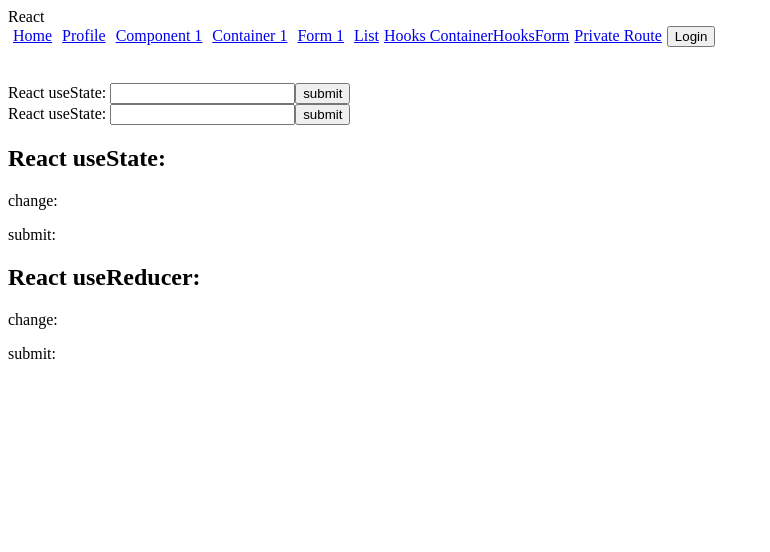
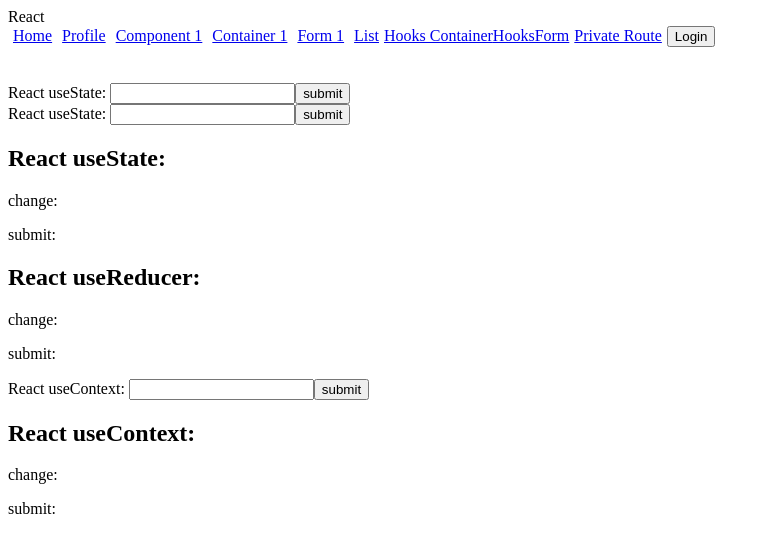
Before and after one commit to Javierz299/react-hooks, a React (Create React App) app: page /hooksform in a window 1280 px wide. Shown: the top 552 px of the page, without its empty margins (0-770 px from the left). Built offline with nearby package versions, Linux system fonts and the light colour scheme; what auth0-js would draw is missing.

Commit message:
global state with context. state doesnt change when rendering different component.

```diff
--- a/src/App.js
+++ b/src/App.js
@@ -2,6 +2,7 @@
 import Routes from './routes';
 import Context from './utils/context'
 import * as Reducer from './store/hooks_state/hooks_reducer'
+import * as UserReducer from './store/hooks_state/user_input_hooks_reducer'
 import * as ACTIONS from './store/actions/actions'
 
 //main app
@@ -10,6 +11,8 @@
   const [stateGlobal, setStateGlobal] = useState(0)
 
   const [stateContextGlobal, dispatchContextGlobal] = useReducer(Reducer.HooksReducer, Reducer.intialState)
+
+const [stateUser, dispatchUser] = useReducer(UserReducer.UserReducer, UserReducer.initialState)
 
   const incrementGlobalState = () => {
     setStateGlobal(stateGlobal + 1)
@@ -29,6 +32,16 @@
     dispatchContextGlobal(ACTIONS.failure())
 }
 
+const handleuseContextChange = (e) => {
+  dispatchUser(ACTIONS.user_input_change(e.target.value))
+}
+
+const handleuseContextSubmit = (e) => {
+  e.preventDefault()
+  e.persist()
+ dispatchUser(ACTIONS.user_input_submit(e.target.useContext.value))
+}
+
 
     return(
       <div>
@@ -41,6 +54,11 @@
           reducerGlobalState: stateContextGlobal.stateprop2,
           dispatchContextTrue: () => handleContextDispatchTrue(),
           dispatchContextFalse: () => handleContextDispatchFalse(),
+
+          useContextChange: stateUser.user_text_change,
+          useContextSubmit: stateUser.user_text_submit,
+          useContextHandleChange: (e) => handleuseContextChange(e),
+          useContextHandleSubmit: (e) => handleuseContextSubmit(e),
         }}>
            <Routes />
         </Context.Provider>
--- a/src/hooks/hooks_container1.js
+++ b/src/hooks/hooks_container1.js
@@ -62,6 +62,10 @@
             <button onClick={() => context.dispatchContextFalse()}>dispatch context false</button>
             <br />
             <div>
+                {context.useContextSubmit
+                ? <p>{context.useContextSubmit}</p>
+                : <p>no user text</p>
+                }
                {useEffectValue
                     ? <p>{useEffectValue}</p>
                     : <p>no value</p>
--- a/src/hooks/hooks_form.js
+++ b/src/hooks/hooks_form.js
@@ -2,7 +2,12 @@
 import * as ACTIONS from '../store/actions/actions'
 import * as UserReducer from '../store/hooks_state/user_input_hooks_reducer'
 
+import Context from '../utils/context'
+
 const HooksForm = () => {
+    const context = useContext(Context)
+
+
     /*current state, change state*/
  const [valueChange, setValueChange] = useState('')
  const [valueSubmit, setValueSubmit] = useState('')
@@ -48,6 +53,16 @@
                 <p>change: {userState.user_text_change} </p>
                 <p>submit: {userState.user_text_submit} </p>
             </div>
+            <form onSubmit={context.useContextHandleSubmit}>
+                <label>React useContext: </label>
+                <input id='useContext' type='text' onChange={context.useContextHandleChange}/>
+                <button type='submit' >submit</button>
+            </form>
+            <div>
+                <h2>React useContext: </h2>
+                <p>change: {context.useContextChange} </p>
+                <p>submit: {context.useContextSubmit} </p>
+            </div>
 
         </div>
 
```
